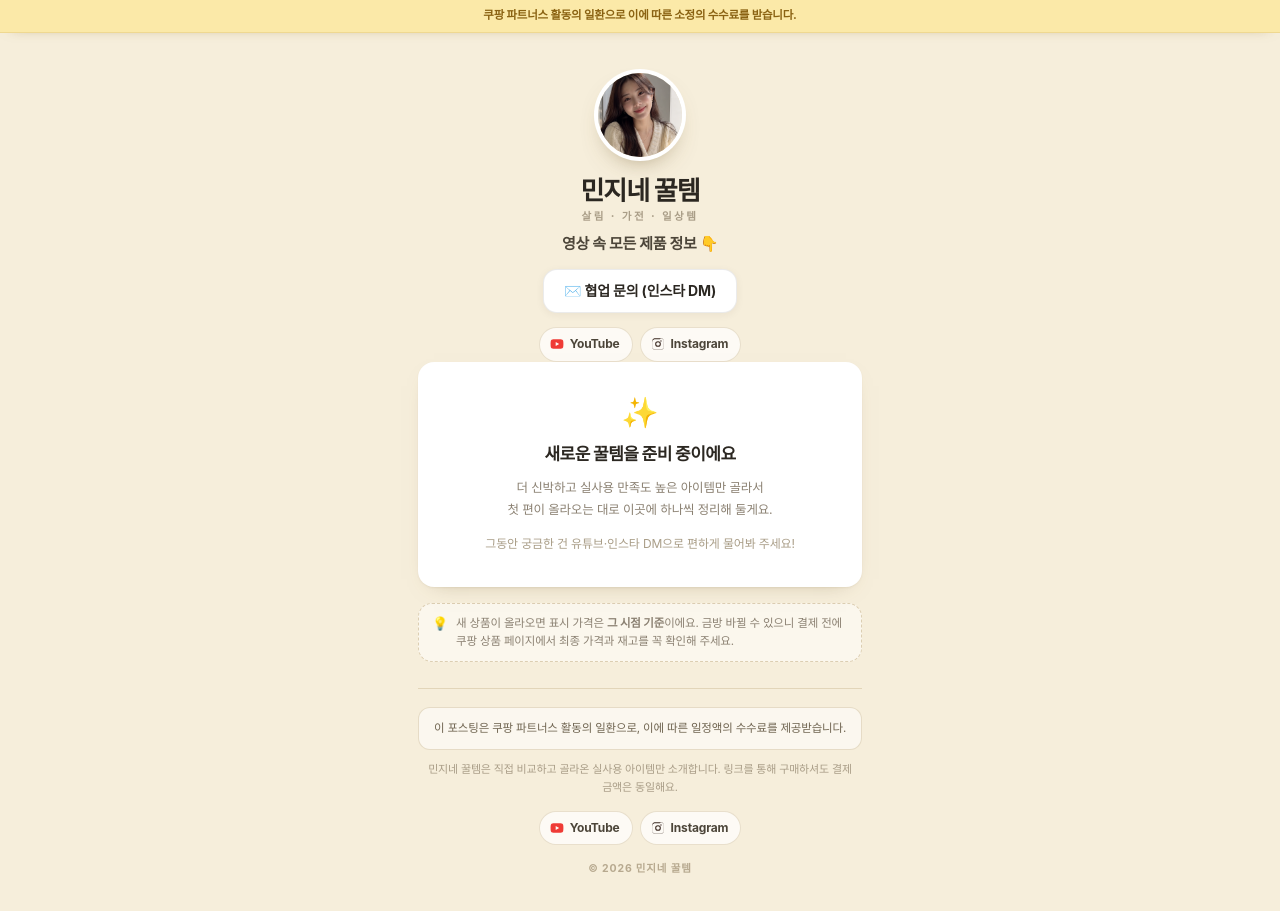
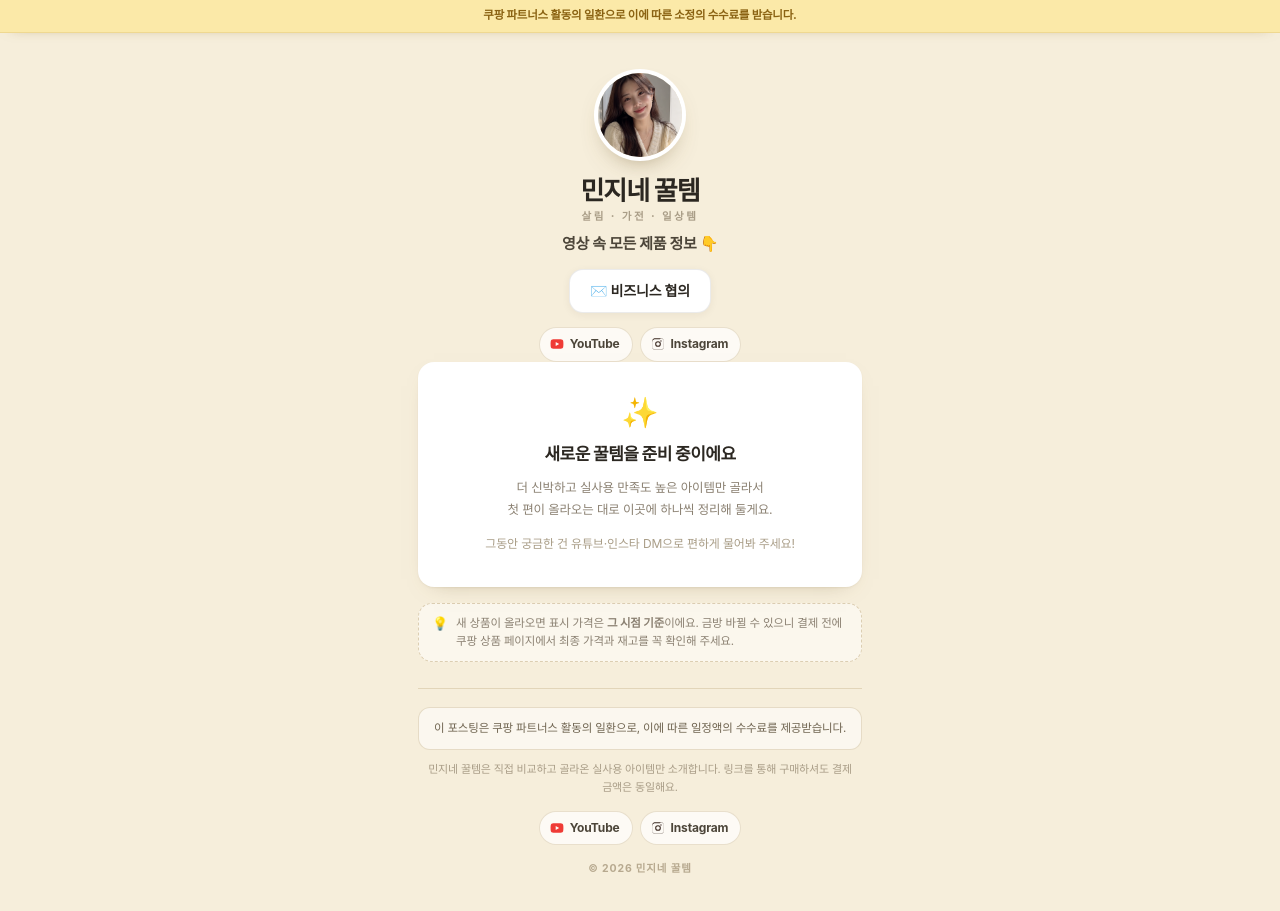
Before and after one commit to picklog-kr/picklog-kr.github.io, a plain HTML site: page index.html in a window 1280 px wide. Drawn offline with Linux system fonts and the light colour scheme; a web font is replaced by a local one.

Commit message:
비즈니스 문의 메일을 브랜드 전용 주소(minjipick.biz@gmail.com)로 변경

```diff
--- a/index.html
+++ b/index.html
@@ -645,8 +645,8 @@ var PICKLOG_LINKS = {
     <p class="tagline">영상 속 모든 제품 정보 👇</p>
 
     <div class="biz-wrap">
-      <a class="biz-btn" id="bizBtn" href="https://www.instagram.com/minjilog_official_/" target="_blank" rel="noopener noreferrer">
-        ✉️ 협업 문의 (인스타 DM)
+      <a class="biz-btn" id="bizBtn" href="mailto:minjipick.biz@gmail.com?subject=%5B%EB%AF%BC%EC%A7%80%EB%84%A4%20%EA%BF%80%ED%85%9C%5D%20%EB%B9%84%EC%A6%88%EB%8B%88%EC%8A%A4%20%ED%98%91%EC%9D%98%20%EB%AC%B8%EC%9D%98">
+        ✉️ 비즈니스 협의
       </a>
     </div>
 
```
